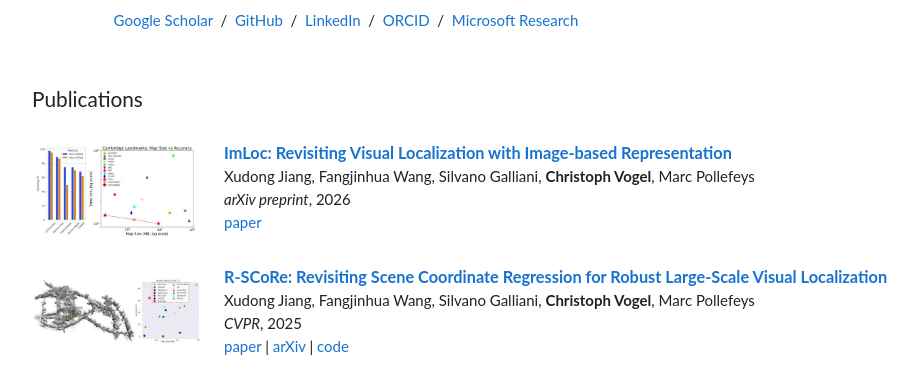
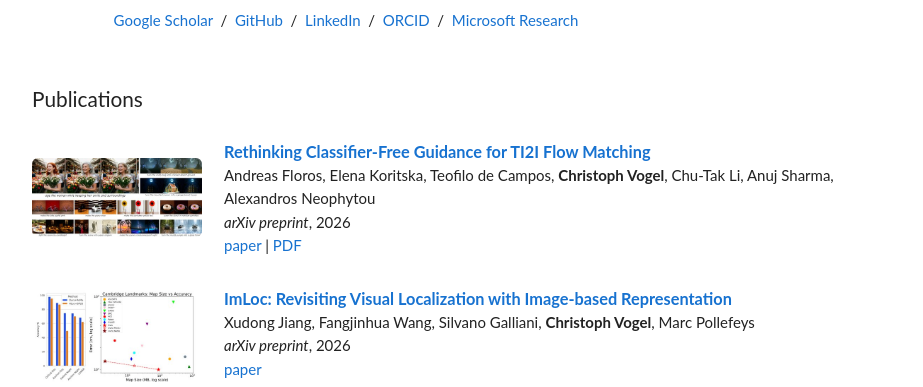
Before and after one commit to vogechri/vogechri.github.io, a plain HTML site: page index.html in a window 1280 px wide. Shown: the part 382-769 px from the top of the page, without its empty margins (178-1101 px from the left). Drawn offline with Linux system fonts and the light colour scheme.

Commit message:
Add TI2I classifier-free guidance paper
Co-authored-by: Copilot <223556219+Copilot@users.noreply.github.com>

```diff
--- a/index.html
+++ b/index.html
@@ -65,6 +65,15 @@
   </div>
 
   <h2>Publications</h2>
+      <div class="pub">
+        <img class="thumb" src="images/cfg_ti2i.jpg" alt="Rethinking Classifier-Free Guidance for TI2I Flow Matching" loading="lazy">
+        <div>
+          <a class="title" href="https://arxiv.org/abs/2610.21550">Rethinking Classifier-Free Guidance for TI2I Flow Matching</a><br>
+          Andreas Floros, Elena Koritska, Teofilo de Campos, <strong>Christoph Vogel</strong>, Chu-Tak Li, Anuj Sharma, Alexandros Neophytou<br>
+          <em>arXiv preprint</em>, 2026<br>
+          <a href="https://arxiv.org/abs/2610.21550">paper</a> | <a href="https://arxiv.org/pdf/2610.21550">PDF</a>
+        </div>
+      </div>
       <div class="pub">
         <img class="thumb" src="images/imloc.jpg" alt="ImLoc: Revisiting Visual Localization with Image-based Representation" loading="lazy">
         <div>
```
Also changed, not shown: images/cfg_ti2i.jpg (added).
